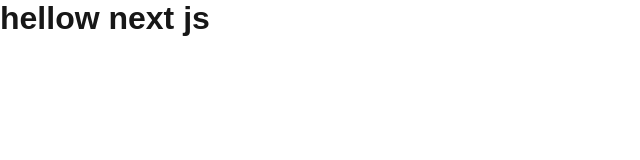
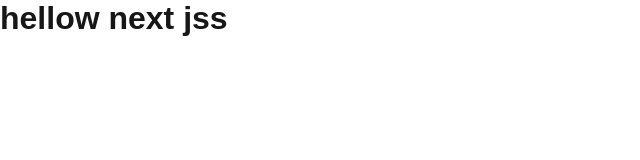
Before and after one commit to plakshan-2003/nextjs-practise, a Next.js app in the folder first-next-app/: page / in a window 1280 px wide. Shown: the top 160 px of the page, without its empty margins (0-640 px from the left). Built offline with nearby package versions, Linux system fonts and the light colour scheme.

Commit message:
hllw world

```diff
--- a/first-next-app/src/app/page.jsx
+++ b/first-next-app/src/app/page.jsx
@@ -3,6 +3,10 @@ import styles from "./page.module.css";
 
 export default function Home() {
   return (
-   <h1>hellow next js</h1>
+    <div>
+      <h1>hellow next jss</h1>
+    </div>
+
+
   );
 }
```
